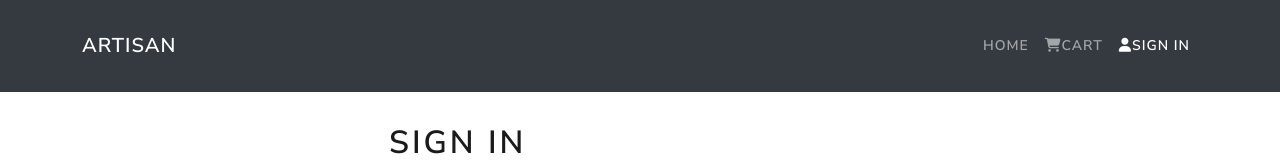
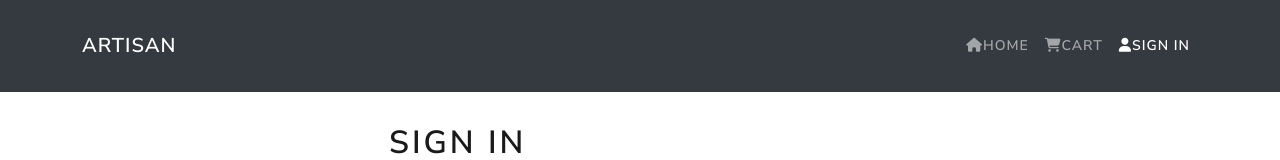
Before and after one commit to RiyaRanaChhetrii/ArtisanFYP, a React (Create React App) app in the folder frontend/: page /login in a window 1280 px wide. Shown: the top 160 px of the page. Built offline with nearby package versions, Linux system fonts and the light colour scheme.

Commit message:
Show User Name in Navbar and Added Logout Functionality

```diff
--- a/frontend/src/action/userAction.js
+++ b/frontend/src/action/userAction.js
@@ -1,5 +1,5 @@
 import axios from "axios";
-import { USER_LOGIN_FAIL, USER_LOGIN_REQUEST, USER_LOGIN_SUCCESS } from "../constants/userConstants";
+import { USER_LOGIN_FAIL, USER_LOGIN_REQUEST, USER_LOGIN_SUCCESS, USER_LOGOUT } from "../constants/userConstants";
 
 export const login = (email, password) => async (dispatch) => {
   try {
@@ -36,3 +36,9 @@ export const login = (email, password) => async (dispatch) => {
 
   }
 };
+
+export const logout = () => (dispatch) => {
+  localStorage.removeItem('userInfo')
+  dispatch({ type: USER_LOGOUT })
+
+}
--- a/frontend/src/components/Header.js
+++ b/frontend/src/components/Header.js
@@ -1,28 +1,51 @@
-import React from 'react'
-import { LinkContainer } from 'react-router-bootstrap'
-import{Navbar, Nav, Container} from 'react-bootstrap'
+import React from "react";
+import { useDispatch, useSelector } from "react-redux";
+import { LinkContainer } from "react-router-bootstrap";
+import { Navbar, Nav, Container, NavDropdown } from "react-bootstrap";
+import { logout } from "../action/userAction";
 
 export const Header = () => {
+  const dispatch = useDispatch()
+
+  const userLogin = useSelector(state => state.userLogin)
+  const { userInfo } = userLogin
+  const logoutHandler = () => {
+    dispatch(logout())
+  }
   return (
     <header>
-      <Navbar bg="dark"  variant='dark' data-bs-theme="dark">
+      <Navbar bg="dark" variant="dark" data-bs-theme="dark">
         <Container>
-          <LinkContainer to='/'>
-          <Navbar.Brand>Artisan</Navbar.Brand>
+          <LinkContainer to="/">
+            <Navbar.Brand>Artisan</Navbar.Brand>
           </LinkContainer>
           <Nav className="ml-auto">
-          <LinkContainer to='/'>
-          <Nav.Link>Home</Nav.Link>
-          </LinkContainer>
-            <LinkContainer to='/cart'>
-            <Nav.Link><i className='fas fa-shopping-cart'></i>Cart</Nav.Link>
+            <LinkContainer to="/">
+              <Nav.Link>
+                <i className="fa-solid fa-house"></i>Home
+              </Nav.Link>
             </LinkContainer>
-            <LinkContainer to='/login'>
-            <Nav.Link><i className='fas fa-user'></i>Sign In</Nav.Link>
+            <LinkContainer to="/cart">
+              <Nav.Link>
+                <i className="fas fa-shopping-cart"></i>Cart
+              </Nav.Link>
             </LinkContainer>
+            {userInfo ? (
+              <NavDropdown title={userInfo.name} id='username'>
+                <LinkContainer to='/profile'>
+                  <NavDropdown.Item>Profile</NavDropdown.Item>
+                </LinkContainer>
+                <NavDropdown.Item onClick={logoutHandler}>Logout</NavDropdown.Item>
+              </NavDropdown>
+            ) : <LinkContainer to="/login">
+            <Nav.Link>
+              <i className="fas fa-user"></i>Sign In
+            </Nav.Link>
+          </LinkContainer> }
+
           </Nav>
         </Container>
       </Navbar>
     </header>
-  )
-}
+  );
+};
```
